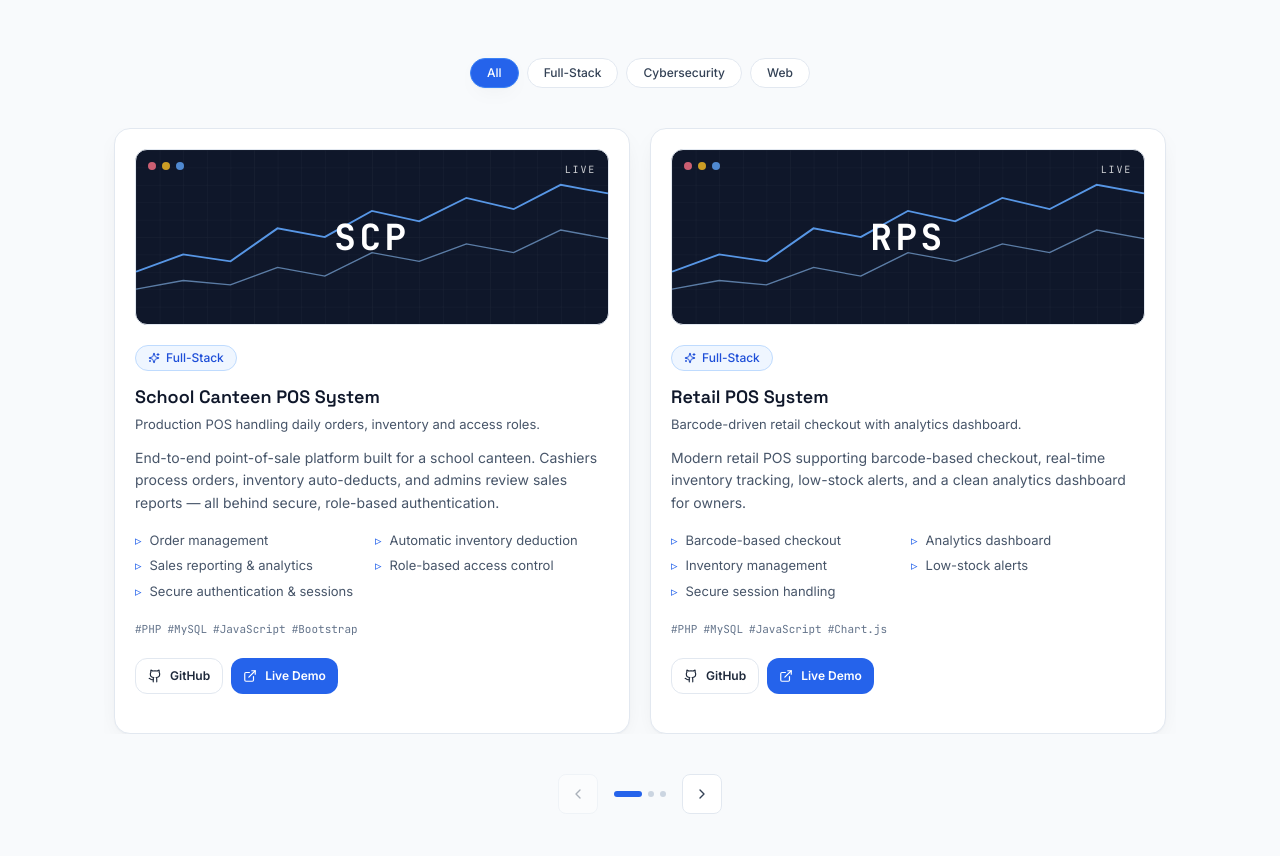
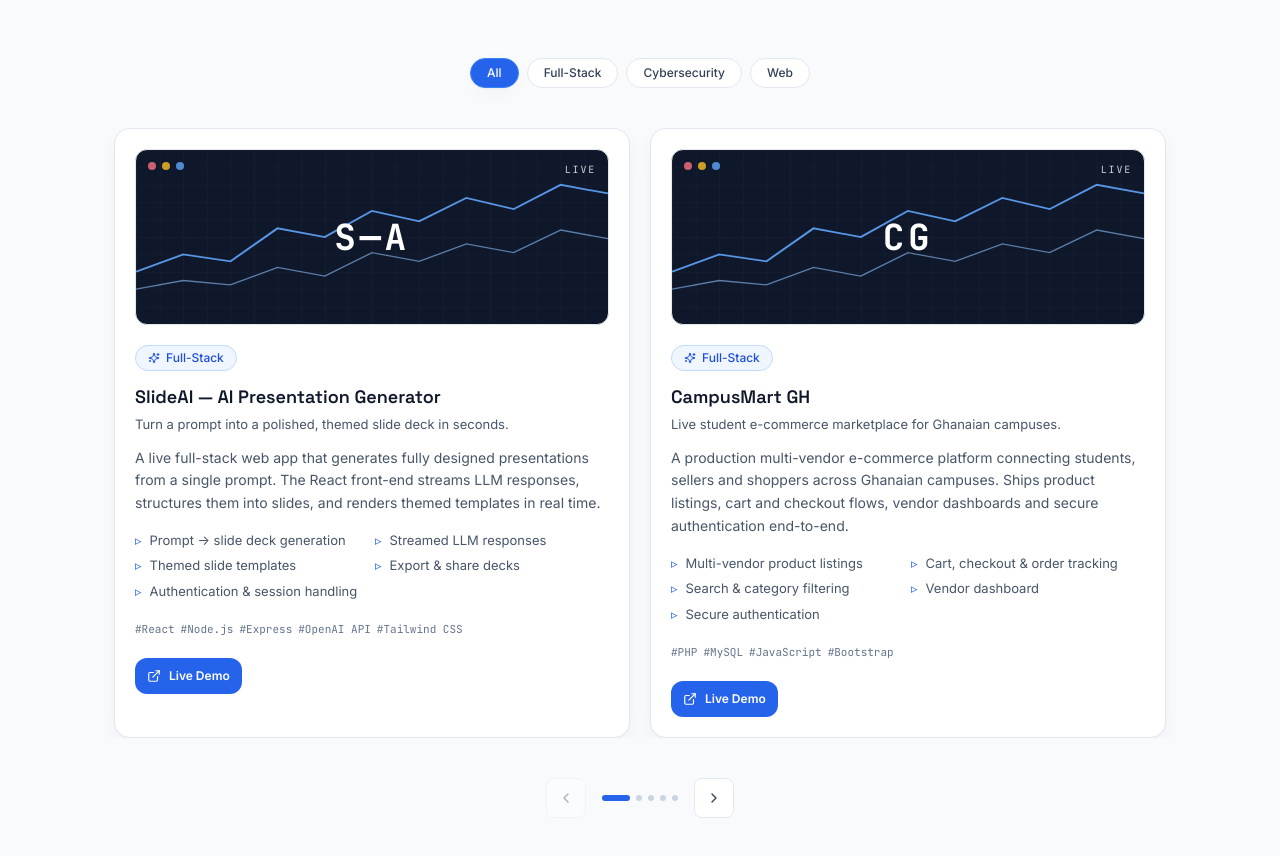
Before and after one commit to jeffery-kobby-gaisey/My-Portfolio, a React (Vite) app: page / in a window 1280 px wide. Shown: the part 2920-3776 px from the top of the page. Built offline with nearby package versions, Linux system fonts and the light colour scheme; the HTML template or start-up script is replaced by a standard one.

Commit message:
feat(projects): add live projects (SlideAI, CampusMart, Savanet) and link bellafrica.org

```diff
--- a/src/data/content.ts
+++ b/src/data/content.ts
@@ -179,6 +179,38 @@ export type Project = {
 
 export const projects: Project[] = [
   {
+    title: "SlideAI — AI Presentation Generator",
+    category: "Full-Stack",
+    tagline: "Turn a prompt into a polished, themed slide deck in seconds.",
+    description:
+      "A live full-stack web app that generates fully designed presentations from a single prompt. The React front-end streams LLM responses, structures them into slides, and renders themed templates in real time.",
+    features: [
+      "Prompt → slide deck generation",
+      "Streamed LLM responses",
+      "Themed slide templates",
+      "Export & share decks",
+      "Authentication & session handling",
+    ],
+    stack: ["React", "Node.js", "Express", "OpenAI API", "Tailwind CSS"],
+    demo: "https://www.slideai.site/",
+  },
+  {
+    title: "CampusMart GH",
+    category: "Full-Stack",
+    tagline: "Live student e-commerce marketplace for Ghanaian campuses.",
+    description:
+      "A production multi-vendor e-commerce platform connecting students, sellers and shoppers across Ghanaian campuses. Ships product listings, cart and checkout flows, vendor dashboards and secure authentication end-to-end.",
+    features: [
+      "Multi-vendor product listings",
+      "Cart, checkout & order tracking",
+      "Search & category filtering",
+      "Vendor dashboard",
+      "Secure authentication",
+    ],
+    stack: ["PHP", "MySQL", "JavaScript", "Bootstrap"],
+    demo: "https://www.campusmartgh.com/web/shop",
+  },
+  {
     title: "School Canteen POS System",
     category: "Full-Stack",
     tagline: "Production POS handling daily orders, inventory and access roles.",
@@ -246,19 +278,36 @@ export const projects: Project[] = [
     demo: "#",
   },
   {
-    title: "Bella Africa Business Website",
+    title: "Bella Africa NGO",
     category: "Web",
-    tagline: "Marketing site with CMS integration and CRM hooks.",
+    tagline: "Live marketing & programs site for an Accra-based NGO.",
     description:
-      "Responsive marketing website with a custom CMS, optimized performance, and analytics integration. Built and maintained for an Accra-based NGO.",
+      "Responsive marketing website I built and maintain for Bella Africa — a non-profit operating out of Accra. Covers programs, impact stories, donation calls-to-action and contact flows, with a focus on speed and accessibility.",
     features: [
       "Responsive design",
-      "Custom CMS integration",
-      "Performance optimization",
-      "Analytics & SEO",
+      "Custom content management",
+      "Performance & SEO optimization",
+      "Donation & contact CTAs",
+      "Analytics integration",
     ],
     stack: ["HTML", "CSS", "JavaScript", "PHP"],
-    demo: "#",
+    demo: "https://bellafrica.org/",
+  },
+  {
+    title: "Savanet Ghana — NGO Website",
+    category: "Web",
+    tagline: "Programs and impact site for a Ghanaian non-profit.",
+    description:
+      "Live marketing site for Savanet Ghana — programs, impact stories, leadership and contact flows. Built for fast mobile loads and accessible content on slower connections.",
+    features: [
+      "Responsive, mobile-first layouts",
+      "Programs & impact sections",
+      "Contact & enquiry forms",
+      "SEO-friendly markup",
+      "Accessible content structure",
+    ],
+    stack: ["HTML", "CSS", "JavaScript", "PHP"],
+    demo: "https://www.savanet-gh.org/",
   },
   {
     title: "Personal Portfolio Website",
```
